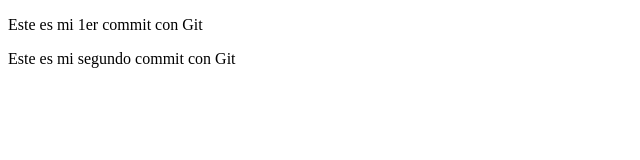
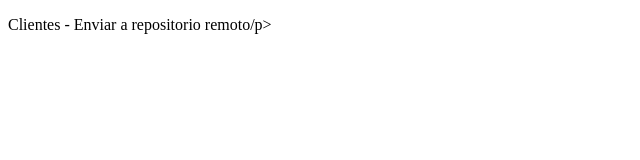
Before and after one commit to suarezKevin/mycs_remote, a plain HTML site: page index.html in a window 1280 px wide. Shown: the whole page, without its empty margins (0-640 px from the left). Drawn offline with Linux system fonts and the light colour scheme.

Commit message:
Se agrego formato a clientes

```diff
--- a/index.html
+++ b/index.html
@@ -9,8 +9,7 @@
 </head>
 
 <body>
-    <p>Este es mi 1er commit con Git</p>
-    <p>Este es mi segundo commit con Git</p>
+    <p>Clientes - Enviar a repositorio remoto/p>
 </body>
 
 </html>
```
Also changed, not shown: archivo.txt (added), 1 other file.
